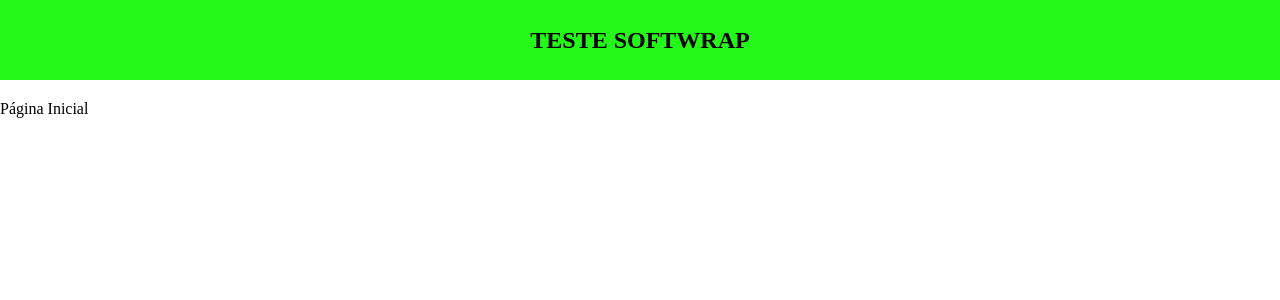
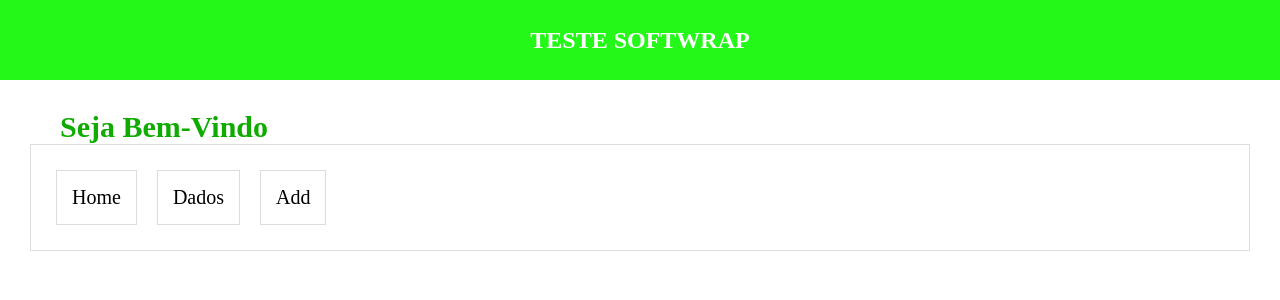
Before and after one commit to RSemerene/TesteSW, a React (Create React App) app: page / in a window 1280 px wide. Shown: the top 300 px of the page. Built offline with nearby package versions, Linux system fonts and the light colour scheme.

Commit message:
Estilização Home

```diff
--- a/src/App.css
+++ b/src/App.css
@@ -6,3 +6,7 @@ padding: 0px;
 *{
   box-sizing: border-box;
 }
+
+Link {
+  text-decoration: none
+}
--- a/src/components/partials/Header/index.js
+++ b/src/components/partials/Header/index.js
@@ -1,10 +1,11 @@
 import React from 'react';
 import {HeaderArea} from './styled';
+import {Link} from 'react-router-dom'
 
 const Header = () => {
     return (
         <HeaderArea>
-            <h2>TESTE SOFTWRAP</h2>
+           <Link to='/' style={{ textDecoration: 'none' }}><h2>TESTE SOFTWRAP</h2> </Link>
         </HeaderArea>
     );
 }
--- a/src/components/partials/Header/styled.js
+++ b/src/components/partials/Header/styled.js
@@ -1,4 +1,5 @@
 import styled from 'styled-components';
+
 
 export const HeaderArea = styled.div`
 width:100%;
@@ -7,11 +8,21 @@ background-color:#24f819;
 margin-bottom:20px;
 
 
+
+
     h2{
         display:flex;
         align-items:center;
         justify-content:center;
         line-height:80px;
+        color:#000;
+        text-decoration:none;
+    }
 
+    h2:hover{
+        color:#ffffff
     }
+
+
+
 `
--- a/src/pages/Home/index.js
+++ b/src/pages/Home/index.js
@@ -1,8 +1,19 @@
 import React from 'react'
+import {Titulo} from './styled'
+import {Link} from 'react-router-dom'
+
 
 const Page = () => {
     return (
-    <div>Página Inicial</div>
+        <>
+    <Titulo><div><h2>Seja Bem-Vindo</h2></div>
+    <div className="menu" >
+    <Link to='/' style={{ textDecoration: 'none' }}><div><p>Home</p></div></Link>
+    <Link to='/dados' style={{ textDecoration: 'none' }}><div><p>Dados</p></div></Link>
+    <Link to='/add' style={{ textDecoration: 'none' }}><div><p>Add</p></div></Link>
+    </div>
+    </Titulo>
+    </>
     );
 }
 export default Page;
--- /dev/null
+++ b/src/pages/Home/styled.js
@@ -0,0 +1,35 @@
+import styled from 'styled-components';
+
+export const Titulo = styled.div`
+color:#0fab00;
+margin:30px;
+
+h2{
+    margin-left:30px;
+    font-size:30px
+}
+
+
+.menu{
+    display:flex;
+    padding:15px;
+    border: 1px solid #ddd;
+
+}
+
+p{
+    padding:15px;
+    font-size:20px;
+    color:#000;
+    border: 1px solid #ddd;
+    margin:10px
+
+}
+
+p:hover{
+    color:#888
+    }
+
+
+
+`
```
Also changed, not shown: 1 other file (tests, documents, lock files or other folders).
